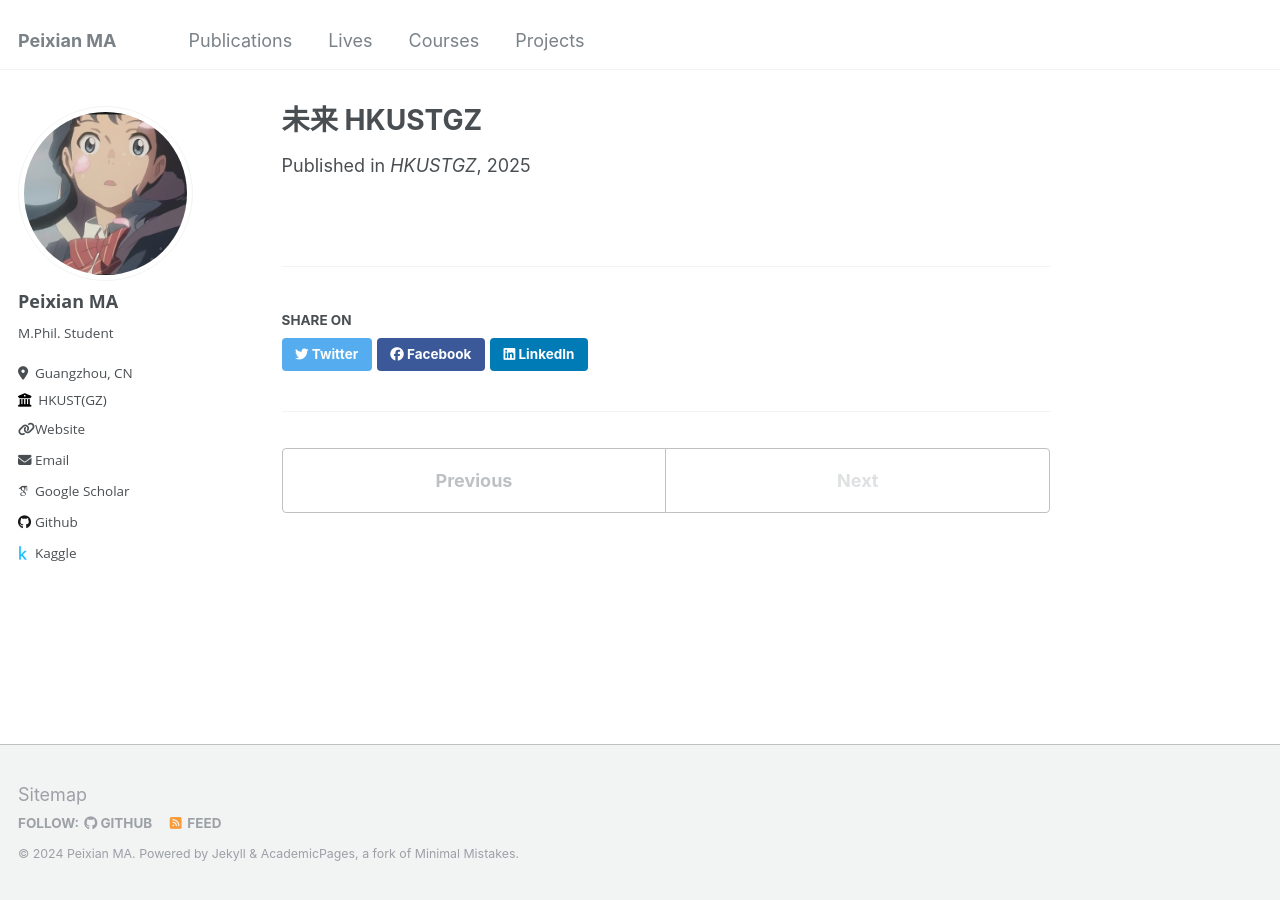
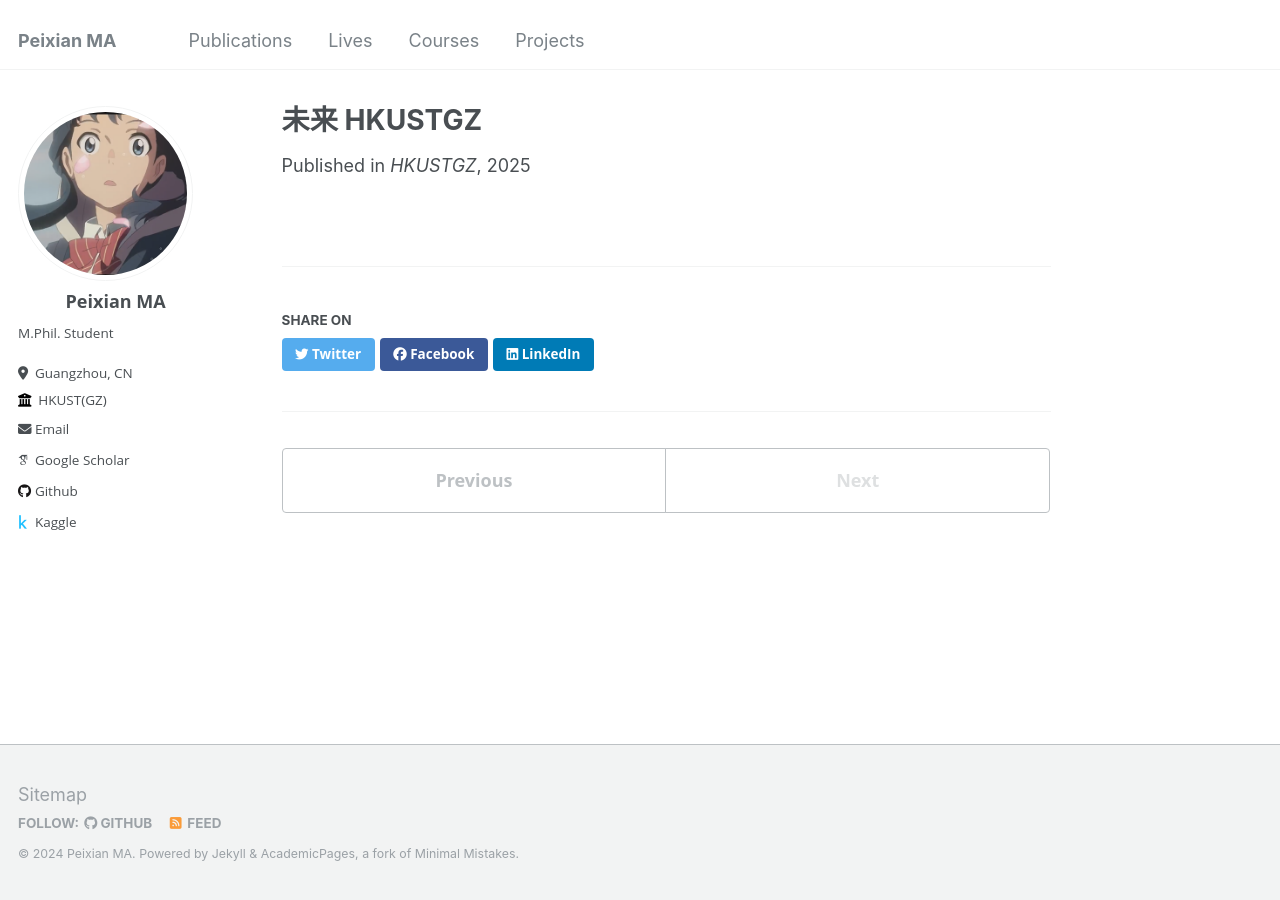
Before and after one commit to MPX0222/MPX0222.github.io, a Jekyll site: the page built from _lives/USTGZ.md, in a window 1280 px wide. Built offline with Jekyll 4.4.1, drawn with Linux system fonts in a browser that asks for light colours; some web fonts are replaced.

Commit message:
font setting

```diff
--- a/_config.yml
+++ b/_config.yml
@@ -32,7 +32,7 @@ author:
   bio              : "M.Phil. Student"
   location         : "Guangzhou, CN"
   employer         : "HKUST(GZ)"
-  uri              : "https://mpx0222.github.io/"
+  uri              :
   email            : "mpx0222@qq.com"
 
   # Academic websites
--- a/_sass/_buttons.scss
+++ b/_sass/_buttons.scss
@@ -6,13 +6,18 @@
    Default button
    ========================================================================== */
 
+@font-face {
+  font-family: 'Open Sans';
+  src: url('/https://fonts.googleapis.com/css2?family=Open+Sans:wght@100;400;600;700&display=swap') format('Open Sans');
+}
+
 .btn {
   /* default button */
   display: inline-block;
   margin-bottom: 0.25em;
   padding: 0.5em 1em;
   color: #fff !important;
-  font-family: $sans-serif;
+  font-family: "Open Sans";
   font-size: $type-size-6;
   font-weight: bold;
   text-align: center;
--- a/_sass/_navigation.scss
+++ b/_sass/_navigation.scss
@@ -6,6 +6,11 @@
    Breadcrumb navigation links
    ========================================================================== */
 
+@font-face {
+  font-family: 'Open Sans';
+  src: url('/https://fonts.googleapis.com/css2?family=Open+Sans:wght@100;400;600;700&display=swap') format('Open Sans');
+}
+
 .breadcrumbs {
   @include container;
   @include clearfix;
@@ -13,7 +18,7 @@
   margin-bottom: 0;
   padding-left: 2em;
   padding-right: 2em;
-  font-family: $sans-serif;
+  font-family: "Open Sans";
   -webkit-animation: intro 0.3s both;
           animation: intro 0.3s both;
   -webkit-animation-delay: 0.30s;
@@ -66,7 +71,7 @@
     margin: 0;
     padding: 0;
     list-style-type: none;
-    font-family: $sans-serif;
+    font-family: "Open Sans";
   }
 
   li {
@@ -77,7 +82,7 @@
     a {
       margin-bottom: 0.25em;
       padding: 0.5em 1em;
-      font-family: $sans-serif;
+      font-family: "Open Sans";
       font-size: 14px;
       font-weight: bold;
       line-height: 1.5;
@@ -126,7 +131,7 @@
     padding: 1em 2em;
     float: left;
     width: 50%;
-    font-family: $sans-serif;
+    font-family: "Open Sans";
     font-size: $type-size-5;
     font-weight: bold;
     text-align: center;
@@ -348,7 +353,7 @@
 .nav__title {
   margin: 0;
   padding: 0.5rem 1rem;
-  font-family: $sans-serif-narrow;
+  font-family: "Open Sans"-narrow;
   font-size: $type-size-5;
   font-weight: bold;
 }
@@ -357,7 +362,7 @@
   display: block;
   margin: 0.5rem 0;
   padding: 0.5rem 0;
-  font-family: $sans-serif-narrow;
+  font-family: "Open Sans"-narrow;
   font-size: $type-size-6;
   font-weight: bold;
   text-transform: uppercase;
@@ -370,7 +375,7 @@
    ========================================================================== */
 
 .toc {
-  font-family: $sans-serif-narrow;
+  font-family: "Open Sans"-narrow;
   color: $gray;
   text-transform: uppercase;
   letter-spacing: 1px;
--- a/_sass/_sidebar.scss
+++ b/_sass/_sidebar.scss
@@ -131,6 +131,7 @@
 .sidebar .author__name {
   font-family: "Open Sans";
   font-size: $type-size-5;
+  text-align: center;
 }
 
 .sidebar .author__desktop {
--- a/_sass/_tables.scss
+++ b/_sass/_tables.scss
@@ -2,10 +2,15 @@
    TABLES
    ========================================================================== */
 
+@font-face {
+  font-family: 'Open Sans';
+  src: url('/https://fonts.googleapis.com/css2?family=Open+Sans:wght@100;400;600;700&display=swap') format('Open Sans');
+}
+
 table {
   margin-bottom: 1em;
   width: 100%;
-  font-family: $global-font-family;
+  font-family: "Open Sans";
   font-size: $type-size-6;
   border-collapse: collapse;
   border: 1px solid $light-gray;
```
Also changed, not shown: _pages/lives.md (+1 -1 lines).
